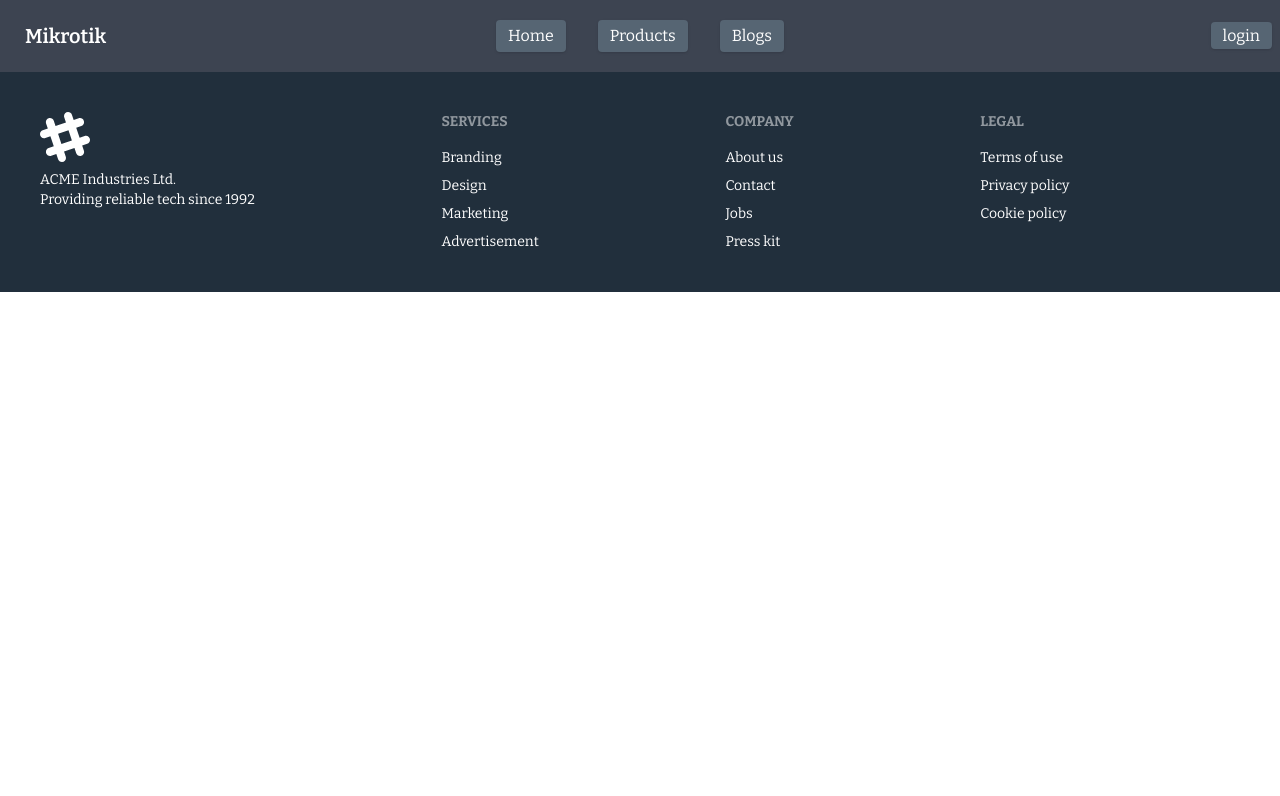
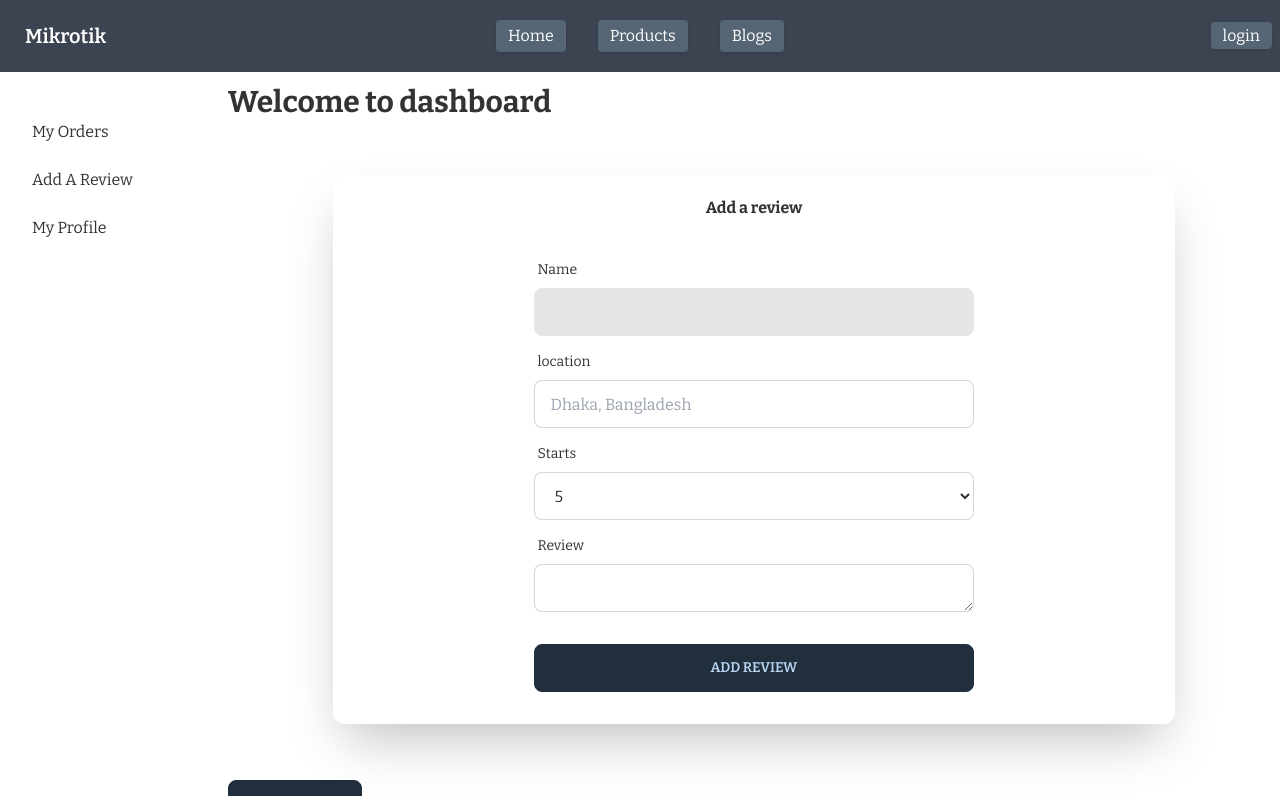
Before and after one commit to sabbir-mahmud/Manufacturer-website, a React (Create React App) app: page /dashboard/myReviews in a window 1280 px wide. Shown: the top 796 px of the page. Built offline with nearby package versions, Linux system fonts and the light colour scheme; no server answers.

Commit message:
dashboard and review add section worked done

```diff
--- a/src/App.js
+++ b/src/App.js
@@ -10,6 +10,10 @@ import AddProduct from './Components/Pages/Products/AddProduct';
 import Products from './Components/Pages/Products/Products';
 import ProductDetails from './Components/Pages/Products/ProductDetails';
 import { ToastContainer } from 'react-toastify';
+import Dashboard from './Components/Pages/Dashboard/Dashboard';
+import Orders from './Components/Pages/Dashboard/Orders';
+import MyReviews from './Components/Pages/Dashboard/MyReviews';
+import NotFound from './Components/Shared/NotFound/NotFound';
 
 function App() {
   return (
@@ -20,8 +24,13 @@ function App() {
         <Route path="/products" element={<Products />} />
         <Route path="/products/:id" element={<ProductDetails />} />
         <Route path="/addProduct" element={<AddProduct />} />
+        <Route path="/dashboard" element={<Dashboard></Dashboard>}>
+          <Route index element={<Orders />} />
+          <Route path="myReviews" element={<MyReviews />} />
+        </Route>
         <Route path="/login" element={<Login />} />
         <Route path="/register" element={<Register />} />
+        <Route path="*" element={<NotFound></NotFound>} />
 
       </Routes>
       <Footer />
--- /dev/null
+++ b/src/Components/Pages/Dashboard/Dashboard.js
@@ -0,0 +1,28 @@
+import React from 'react';
+import { Link, Outlet } from 'react-router-dom';
+
+const Dashboard = () => {
+    return (
+        <div className="drawer drawer-mobile">
+            <input id="my-drawer-4" type="checkbox" className="drawer-toggle" />
+            <div className="drawer-content">
+                <div className="my-3">
+                    <h2 className='font-bold text-3xl '>Welcome to dashboard</h2>
+                </div>
+                <Outlet></Outlet>
+
+                <label htmlFor="my-drawer-4" className="drawer-button btn btn-primary">Open drawer</label>
+            </div>
+            <div className="drawer-side lg:w-48 mt-5 mr-9">
+                <label htmlFor="my-drawer-4" className="drawer-overlay"></label>
+                <ul className="menu p-4 overflow-y-auto w-80 bg-base-100 text-base-content">
+                    <li><Link to='/dashboard'>My Orders</Link></li>
+                    <li><Link to="/dashboard/myReviews">Add A Review</Link></li>
+                    <li><Link to="/dashboard/profile">My Profile</Link></li>
+                </ul>
+            </div>
+        </div>
+    );
+};
+
+export default Dashboard;
--- /dev/null
+++ b/src/Components/Pages/Dashboard/MyReviews.js
@@ -0,0 +1,79 @@
+import React from 'react';
+import { toast } from 'react-toastify';
+import useUser from '../../../Hooks/useFirebase.js/useUser';
+
+const MyReviews = () => {
+    const { user } = useUser();
+    const handleReviewSubmit = e => {
+        e.preventDefault();
+        const review = {
+            name: user?.displayName,
+            location: e.target.location.value,
+            starts: e.target.start.value,
+            review: e.target.review.value,
+        }
+        console.log(review);
+        fetch('http://localhost:5000/api/review', {
+            method: 'POST',
+            headers: {
+                'Content-Type': 'application/json',
+            },
+            body: JSON.stringify(review),
+        })
+            .then(res => res.json())
+            .then(result => {
+                if (result.insertedId) {
+                    e.target.reset();
+                    toast.success('Review added successfully');
+                }
+                console.log(result);
+            })
+    }
+    return (
+        <div>
+            <div className=" my-14 w-4/5 mx-auto rounded-xl shadow-2xl bg-base-100">
+                <h3 className='text-center font-bold pt-5'>Add a review</h3>
+                <form className='flex w-3/5 mx-auto' onSubmit={handleReviewSubmit} >
+                    <div className="card-body">
+                        <div className="form-control">
+                            <label className="label">
+                                <span className="label-text">Name</span>
+                            </label>
+                            <input type="text" placeholder={user.displayName} className="input input-bordered" disabled />
+                        </div>
+                        <div className="form-control">
+                            <label className="label">
+                                <span className="label-text">location</span>
+                            </label>
+                            <input type="text" name='location' placeholder='Dhaka, Bangladesh' className="input input-bordered" />
+                        </div>
+                        <div className="form-control">
+                            <label className="label">
+                                <span className="label-text">Starts</span>
+                            </label>
+                            <select className="input input-bordered" name="start" id="start">
+                                <option value="5">5</option>
+                                <option value="4">4</option>
+                                <option value="3">3</option>
+                                <option value="2">2</option>
+                                <option value="1">1</option>
+                            </select>
+                        </div>
+                        <div className="form-control">
+                            <label className="label">
+                                <span className="label-text">Review</span>
+                            </label>
+                            <textarea className="input input-bordered" name="review" id="review" cols="30" rows="10"></textarea>
+
+                        </div>
+                        <div className="form-control mt-6">
+                            <button className="btn btn-primary">Add Review</button>
+                        </div>
+                    </div>
+                </form>
+            </div>
+        </div>
+    );
+};
+
+export default MyReviews;
--- /dev/null
+++ b/src/Components/Pages/Dashboard/Orders.js
@@ -0,0 +1,44 @@
+import React from 'react';
+import { useQuery } from 'react-query';
+import useUser from '../../../Hooks/useFirebase.js/useUser';
+
+const Orders = () => {
+    const { user } = useUser();
+    const { data: order } = useQuery(["order", user.email], () => {
+        return fetch(`http://localhost:5000/api/order/?email=${user.email}`)
+            .then(res => res.json());
+    })
+    console.log(order);
+    return (
+        <div class="overflow-x-auto">
+            <table class="table w-full">
+
+                <thead>
+                    <tr>
+                        <th>Product Name</th>
+                        <th>Price</th>
+                        <th>Order ID</th>
+                        <th>Action Color</th>
+                    </tr>
+                </thead>
+                <tbody>
+
+                    {
+                        order?.map(order => {
+                            return (
+                                <tr>
+                                    <td>{order?.productName}</td>
+                                    <td>{order?.price}</td>
+                                    <td>{order?._id}</td>
+                                    <td>pay</td>
+                                </tr>
+                            )
+                        })
+                    }
+                </tbody>
+            </table>
+        </div>
+    );
+};
+
+export default Orders;
--- /dev/null
+++ b/src/Components/Pages/Dashboard/Profile.js
@@ -0,0 +1,11 @@
+import React from 'react';
+
+const Profile = () => {
+    return (
+        <div>
+
+        </div>
+    );
+};
+
+export default Profile;
--- a/src/Components/Pages/Products/ProductDetails.js
+++ b/src/Components/Pages/Products/ProductDetails.js
@@ -24,7 +24,8 @@ const ProductDetails = () => {
         else {
             const order = {
                 user: user.email,
-                product: id,
+                productName: product.name,
+                price: product.price,
                 quantity: e.target.quantity.value,
             }
             fetch('http://localhost:5000/api/order', {
--- /dev/null
+++ b/src/Components/Shared/NotFound/NotFound.js
@@ -0,0 +1,24 @@
+import React from 'react';
+
+const NotFound = () => {
+    return (
+        <div>
+            <div className="bg-gray-50 flex items-center">
+                <div className="container mx-auto py-28 text-gray-700">
+                    <div className="w-full lg:w-1/2 mx-8">
+                        <div className="text-7xl text-primary font-dark font-extrabold mb-8"> 404</div>
+                        <p className="text-2xl md:text-3xl font-light leading-normal mb-8">
+                            Sorry we couldn't find the page you're looking for
+                        </p>
+
+                        <a href="/" className="px-5 inline py-3 text-sm font-medium leading-5 shadow-2xl text-white transition-all duration-400 border border-transparent rounded-lg focus:outline-none bg-primary">back to homepage</a>
+                    </div>
+
+
+                </div>
+            </div>
+        </div>
+    );
+};
+
+export default NotFound;
```
